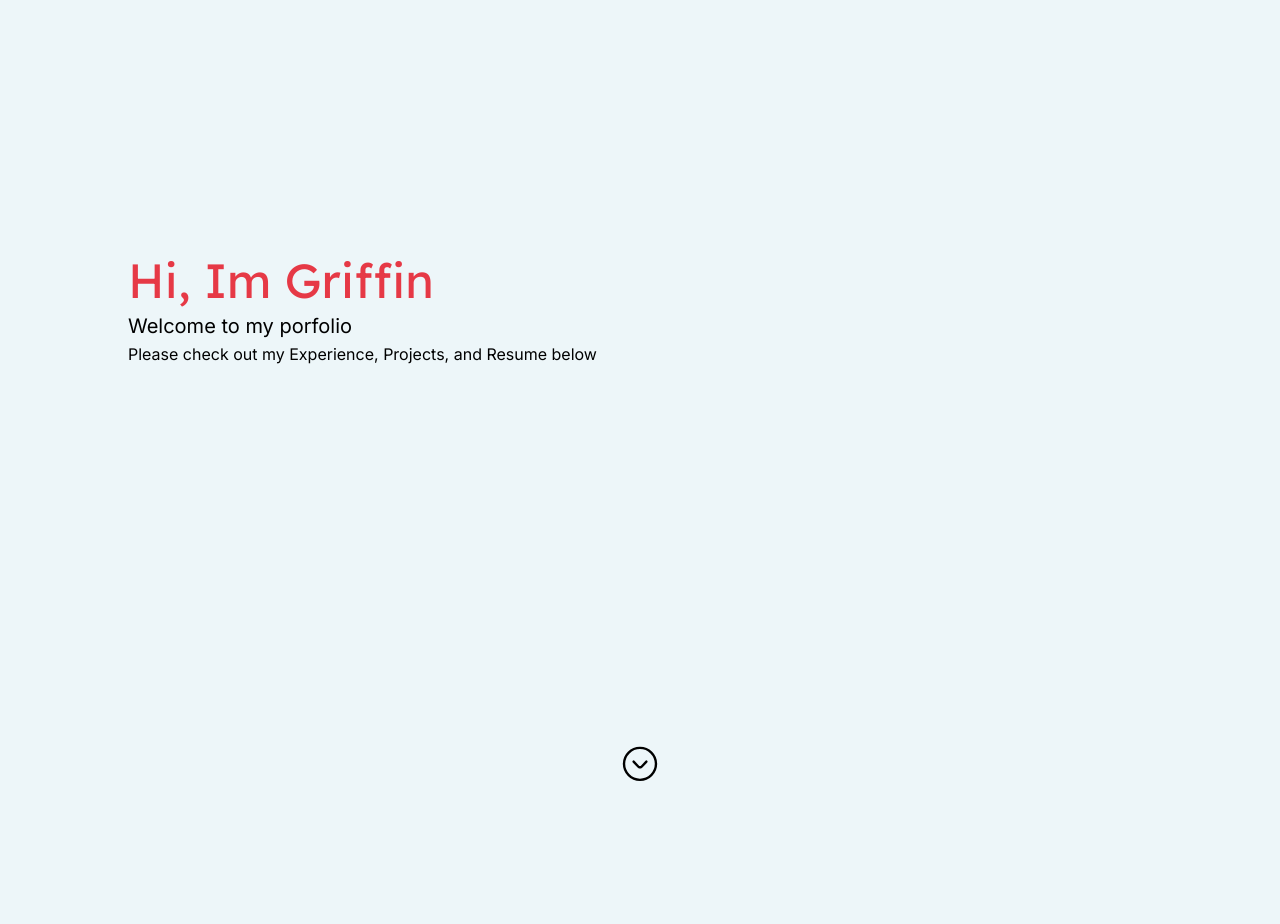
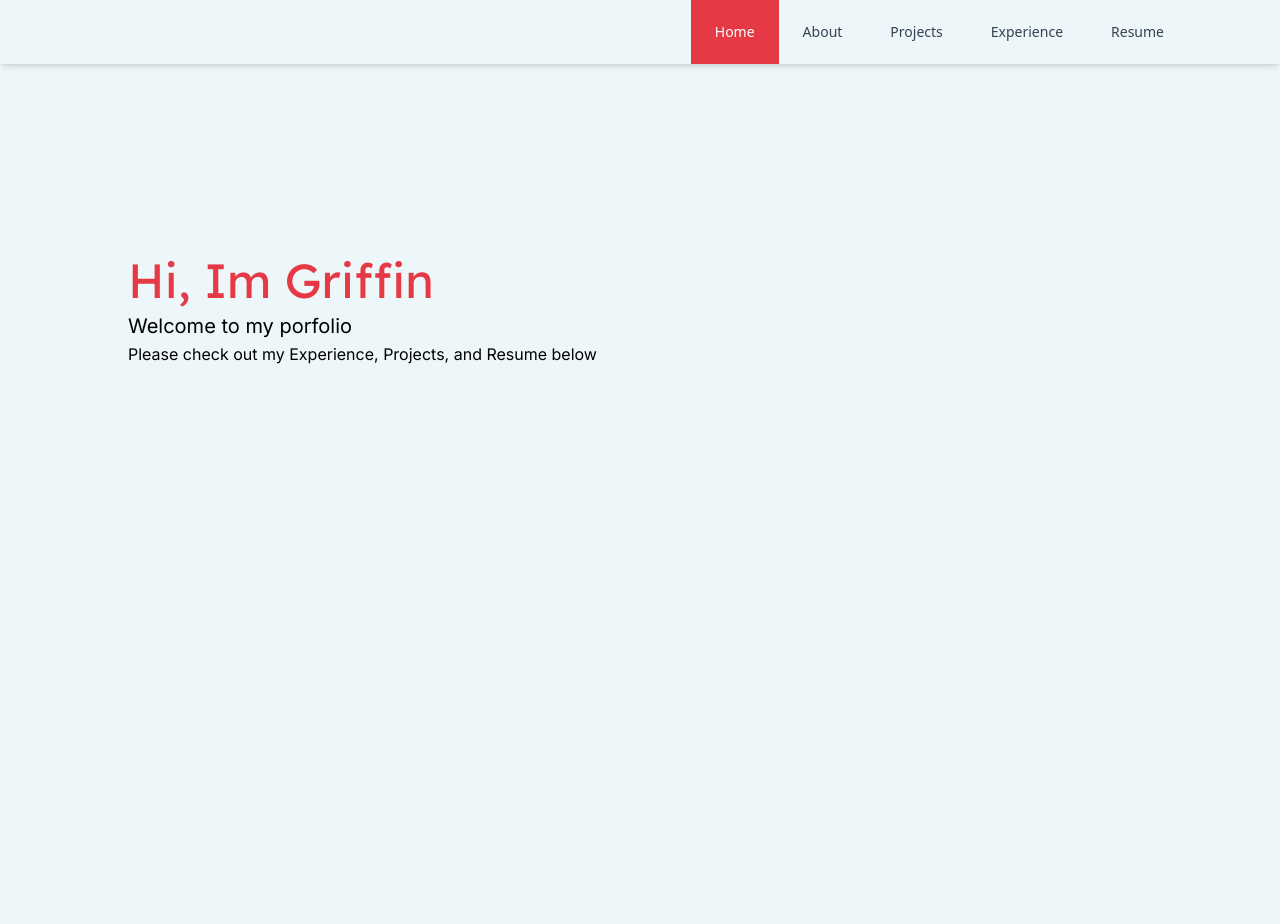
Before and after one commit to Griffin1610/portfolio, a Next.js app: page / in a window 1280 px wide. Shown: the top 924 px of the page. After the commit the page ends 800 px from the top, so only its background shows below. Built offline with nearby package versions, Linux system fonts and the light colour scheme.

Commit message:
transition to page router setup

```diff
--- a/app/components/Navigation.tsx
+++ /dev/null
@@ -1,36 +0,0 @@
-"use client";
-import { useState } from "react";
-import { UpArrow, DownArrow } from "./icons";
-
-export default function Navigation() {
-    const sections = ["welcome", "about", "projects", "resume"];
-	const [index, setIndex] = useState(0);
-
-	const scrollTo = (i: number) => {
-		const section = document.getElementById(sections[i]);
-		if (!section) return;
-		section.scrollIntoView({ behavior: "smooth" });
-		setIndex(i);
-	};
-
-    return (
-		<>
-		{index > 0 && (
-			<button
-			onClick={() => scrollTo(index - 1)}
-			className="fixed top-4 left-1/2 transform -translate-x-1/2 z-50"
-			>
-			<UpArrow className="w-10 pb-185" />
-			</button>
-		)}
-		{index < sections.length - 1 && (
-			<button
-			onClick={() => scrollTo(index + 1)}
-			className="fixed bottom-4 left-1/2 transform -translate-x-1/2 z-50"
-			>
-			<DownArrow className="w-10" />
-			</button>
-		)}
-		</>
-	);
-	}
--- /dev/null
+++ b/app/components/NavigationBar.tsx
@@ -0,0 +1,39 @@
+"use client";
+import Link from "next/link";
+import { usePathname } from "next/navigation";
+
+export default function NavigationBar() {
+  const currentPage = usePathname();
+
+  const linkClass = (path : string) =>
+  `flex items-center justify-center h-full px-6 text-sm font-medium transition ${
+    currentPage === path ? "bg-heading1 text-white" : "hover:bg-gray-200 text-gray-700"
+  }`;
+
+
+  return (
+    <nav className="fixed w-full bg-background1 shadow-md">
+      <div className="max-w-7xl mx-auto px-4 sm:px-6 lg:px-8">
+        <div className="flex items-center justify-end pr-15 h-16">
+          <div className="flex items-stretch h-16">
+            <Link href="/" className={linkClass("/")}>
+              Home
+            </Link>
+            <Link href="/pages/AboutPage" className={linkClass("/pages/AboutPage")}>
+              About
+            </Link>
+            <Link href="/pages/ProjectPage" className={linkClass("/pages/ProjectPage")}>
+              Projects
+            </Link>
+            <Link href="/pages/ExperiencePage" className={linkClass("/pages/ExperiencePage")}>
+              Experience
+            </Link>
+            <Link href="/pages/ResumePage" className={linkClass("/pages/ResumePage")}>
+              Resume
+            </Link>
+          </div>
+        </div>
+      </div>
+    </nav>
+  );
+}
--- a/app/components/Welcome.tsx
+++ /dev/null
@@ -1,11 +0,0 @@
-export default function Welcome() {
-    return (
-        <section className="h-screen">
-            <div className="pt-[20%] pl-[10%]">
-                <h1 className="text-5xl font-heading">Hi, Im Griffin</h1>
-                <h2 className="text-xl pt-2 font-body">Welcome to my porfolio</h2>
-                <p className="pt-0.5 font-body">Please check out my Experience, Projects, and Resume below</p>
-            </div>
-        </section>
-    )
-}
--- a/app/layout.tsx
+++ b/app/layout.tsx
@@ -1,6 +1,7 @@
 import "./globals.css";
 import { Inter, Lexend_Deca } from 'next/font/google';
 import { Analytics } from '@vercel/analytics/next';
+import NavigationBar from "../app/components/NavigationBar";
 
 
 const inter = Inter({ subsets: ['latin'], weight: ['400','500','700'], variable: '--font-body' });
@@ -9,7 +10,8 @@ const lexend = Lexend_Deca({ subsets: ['latin'], weight: ['400','500','700'], va
 export default function RootLayout({ children }: Readonly<{children: React.ReactNode;}>) {
     return (
         <html className={`${inter.variable} ${lexend.variable}`}>
-            <body className="overflow-hidden">
+            <body className="overflow-hidden bg-background1">
+                <NavigationBar />
                 {children}
                 <Analytics />
             </body>
--- a/app/page.tsx
+++ b/app/page.tsx
@@ -1,27 +1,11 @@
-import About from './components/About'
-import Projects from './components/Projects'
-import Resume from './components/Resume'
-import Welcome from './components/Welcome';
-import Navigation from './components/Navigation';
-
-export default function Home() {
+export default function Welcome() {
     return (
-        <>
-            <main className="bg-background1">
-                <section id="welcome">
-                    <Welcome />
-                </section>
-                <section id="about">
-                    <About />
-                </section>
-                <section id="projects">
-                    <Projects />
-                </section>
-                <section id="resume">
-                    <Resume />
-                </section>
-            </main>
-            <Navigation />
-        </>
-    );
+        <section className="h-screen">
+            <div className="pt-[20%] pl-[10%]">
+                <h1 className="text-5xl font-heading">Hi, Im Griffin</h1>
+                <h2 className="text-xl pt-2 font-body">Welcome to my porfolio</h2>
+                <p className="pt-0.5 font-body">Please check out my Experience, Projects, and Resume below</p>
+            </div>
+        </section>
+    )
 }
--- a/app/components/About.tsx
+++ b/app/pages/AboutPage/page.tsx
@@ -1,14 +1,14 @@
 import Image from 'next/image';
-import { ReactIcon, NextIcon, TypeScriptIcon, JavaScriptIcon, PHPIcon, PythonIcon, CSIcon, GitIcon, TailwindIcon, LaravelIcon, NodeJSIcon, ElectronIcon } from '../components/icons';
+import { JavaScriptIcon, TypeScriptIcon, PythonIcon, CSIcon, PHPIcon, ReactIcon, NextIcon, NodeJSIcon, LaravelIcon, ElectronIcon, GitIcon, TailwindIcon } from '../../components/icons';
 
-export default function About() {
+export default function aboutPage() {
     return (
-        <section className="pl-[10%] h-screen pt-30">
+        <section className="pl-[10%] h-screen pt-40">
             <h1 className="font-heading text-4xl">About Me</h1>
                 <div className="flex">
                     <p className="font-body pt-5 w-[50%]">
                         I am a software developer graduating in December 2025 from the University of Wisconsin–Whitewater.
-                        I have practical experience building web applications using TypeScript, JavaScript, React, and Next.js, with additional experience using Python and C#.
+                        I have practical experience building web applications using TypeScript, JavaScript, React, and Next.js, with additional experience using Python and .NET.
                         I'm passionate about contributing to meaningful work, and I am excited to make a positive impact on a team.
                     </p>
                     <div className="pl-40 -mt-8">
@@ -37,5 +37,5 @@ export default function About() {
                     </div>
                 </div>
         </section>
-    )
+    );
 }
--- a/app/components/Projects.tsx
+++ b/app/pages/ProjectPage/page.tsx
@@ -1,25 +1,25 @@
 import Link from 'next/link';
-export default function Projects() {
+export default function ProjectPage() {
 
     return (
-        <section className="h-screen pl-[10%] pt-30">
+        <section className="h-screen pl-[10%] pt-40">
             <h1 className="text-4xl font-heading">Deployed Projects</h1>
             <h3 className="text-large pt-2 font-heading2">click on a project name below to visit the site</h3>
                 <div id="project1" className="pt-12">
                     <Link href="https://mtgbrowser.com" target="_blank" rel="noopener noreferrer" className="font-heading text-2xl hover:text-blue-500">MTG Browser</Link>
                     <h3 className="font-heading2">TypeScript, React,Next.js</h3>
-                    <p className="font-body pt-3 w-[55%]">MTG Browser is a web application created for exploring Magic: The Gathering cards. It allows
+                    <p className="font-body pt-3 w-[65%]">MTG Browser is a web application created for exploring Magic: The Gathering cards. It allows
                         Users to search for cards to view their stats and price, view entire sets and collections, as well as simulate
                          drafts. The project is deployed through Vercel at mtgbrowser.com, and can also be reached at the above proect name.
                     </p>
                     <div className="pl-5">
-                        <li className="font-body pt-2">Currently has use from over 40 unique users across the globe</li>
+                        <li className="font-body pt-2">Currently has use from over 40 unique users across the globe.</li>
                     </div>
                 </div>
                 <div id="project2" className="pt-15">
                     <Link href="https://laravel-fantasy-basketball.onrender.com" target="_blank" rel="noopener noreferrer" className="font-heading text-2xl hover:text-red-500">NBA Stats Viewer</Link>
                     <h3 className="font-heading2">PHP, Laravel</h3>
-                    <p className="font-body pt-3 w-[55%]">Nba Stats Viewer is a fantasy basketball web application created for users to create teams and simulate
+                    <p className="font-body pt-3 w-[65%]">Nba Stats Viewer is a fantasy basketball web application created for users to create teams and simulate
                         seasons from the 2022-2023 NBA roster. By exploring a variety of team options, users will see who has what it takes to make the playoffs
                         or win the NBA finals. The project is deployed through Render and can be reached at at the above project name.
                     </p>
--- /dev/null
+++ b/app/pages/ResumePage/page.tsx
@@ -0,0 +1,17 @@
+import Link from 'next/link';
+import { ResumeIcon } from '../../components/icons';
+
+export default function ResumePage() {
+    return (
+        <div id="right" className="pt-40 pl-[10%]">
+            <h1 className="font-heading text-4xl">resume</h1>
+            <h3 className="font-heading2 text-large pt-2">click the icon below to view my resume
+            </h3>
+            <Link href="/Polly_Resume.pdf" target="_blank" rel="noopener noreferrer">
+                <div className="pt-25 ml-10">
+                    <ResumeIcon className="w-20 cursor-pointer"/>
+                </div>
+            </Link>
+        </div>
+    );
+}
```
Also changed, not shown: app/pages/ExperiencePage/page.tsx (renamed from app/components/Resume.tsx, +6 -17 lines).
